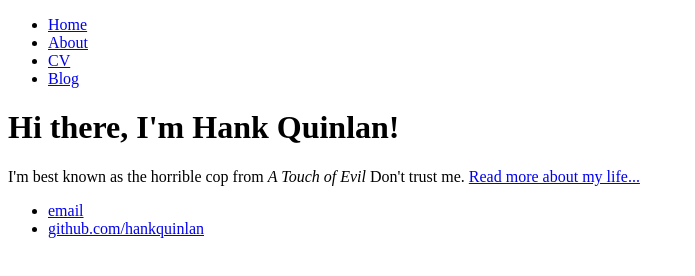
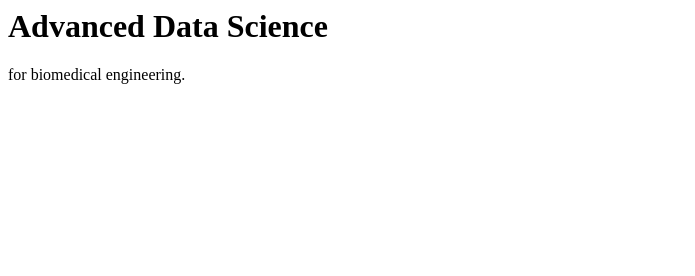
Before and after one commit to KylinKang-bme/test_test, a plain HTML site: page index.html in a window 1280 px wide. Shown: the whole page, without its empty margins (0-695 px from the left). Drawn offline with Linux system fonts and the light colour scheme.

Commit message:
Update index.html

```diff
--- a/index.html
+++ b/index.html
@@ -1,28 +1,13 @@
-<!DOCTYPE html>
 <html>
 	<head>
-		<title>Hank Quinlan, Horrible Cop</title>
+		<title>Googled Website for Assignment 1</title>
 	</head>
 	<body>
-		<nav>
-    		<ul>
-        		<li><a href="/">Home</a></li>
-	        	<li><a href="/about">About</a></li>
-        		<li><a href="/cv">CV</a></li>
-        		<li><a href="/blog">Blog</a></li>
-    		</ul>
-		</nav>
 		<div class="container">
-    		<div class="blurb">
-        		<h1>Hi there, I'm Hank Quinlan!</h1>
-				<p>I'm best known as the horrible cop from <em>A Touch of Evil</em> Don't trust me. <a href="/about">Read more about my life...</a></p>
-    		</div><!-- /.blurb -->
-		</div><!-- /.container -->
-		<footer>
-    		<ul>
-        		<li><a href="mailto:hankquinlanhub@gmail.com">email</a></li>
-        		<li><a href="https://github.com/hankquinlan">github.com/hankquinlan</a></li>
-			</ul>
-		</footer>
+    		<div>
+        		<h1>Advanced Data Science</h1>
+				<p>for biomedical engineering.</p>
+    		</div>
+		</div>
 	</body>
 </html>
```
